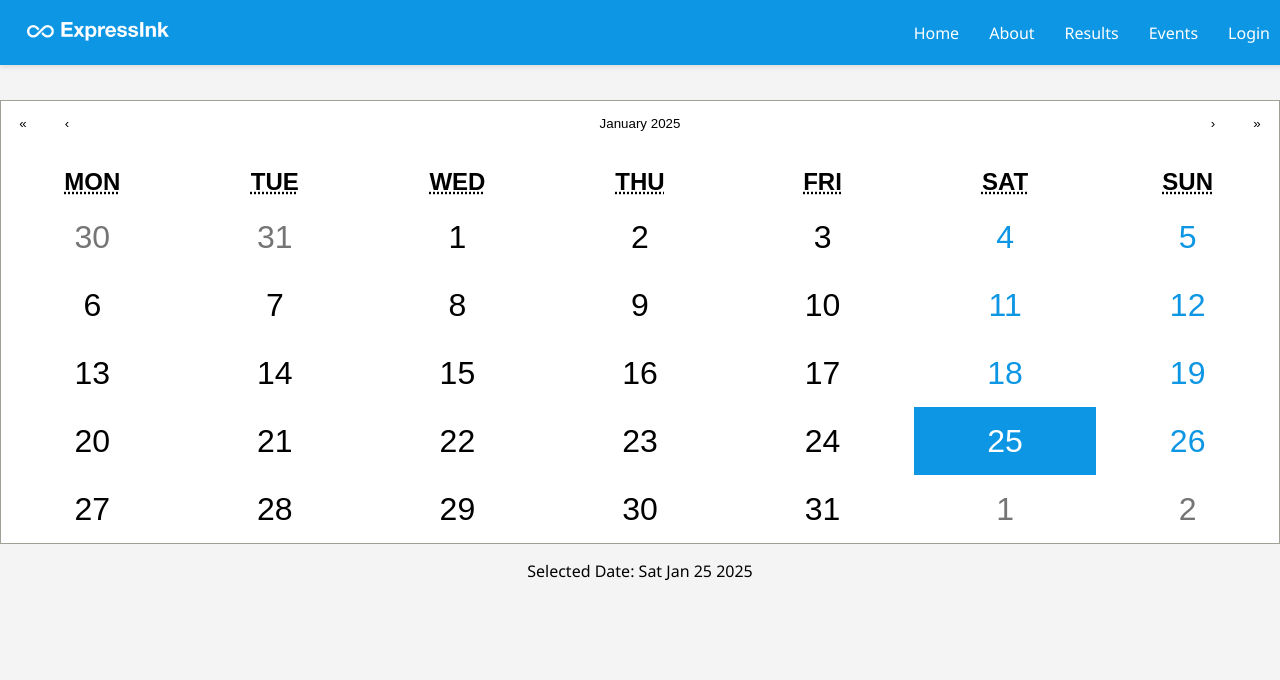
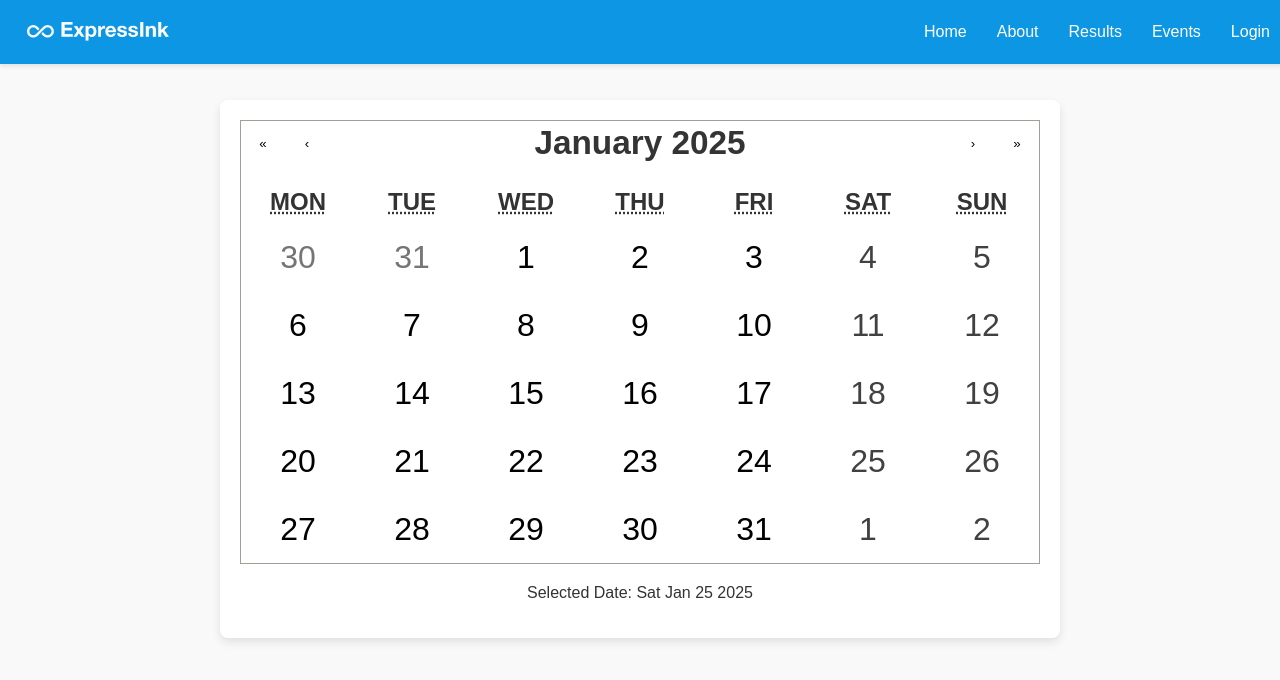
Before and after one commit to jasonli2446/ExpressInkFrontend, a React (Create React App) app in the folder image-upload-react/: page /Events in a window 1280 px wide. Shown: the top 680 px of the page. Built offline with nearby package versions, Linux system fonts and the light colour scheme.

Commit message:
Calendar

```diff
--- a/image-upload-react/src/pages/Calendar.css
+++ b/image-upload-react/src/pages/Calendar.css
@@ -122,13 +122,13 @@
   background-color: #e6e6e6;
 }
 
-  .react-calendar__tile--now {
-    background: #ffff76;
+.react-calendar__tile--now { /* this is on the today */
+  background: #ffffffce;
 }
 
 .react-calendar__tile--now:enabled:hover,
 .react-calendar__tile--now:enabled:focus {
-    background: #ffffa9;
+  background: #bebebe;
 }
 
 .react-calendar__tile--hasActive {
@@ -147,9 +147,20 @@
 
 .react-calendar__tile--active:enabled:hover,
 .react-calendar__tile--active:enabled:focus {
-    background: #1087ff;
-  }
+  background: #559dd7ad;
+} /* this stuff click hold on click <---------------------------- */
 
 .react-calendar--selectRange .react-calendar__tile--hover {
   background-color: #e6e6e6;
 }
+
+
+
+
+
+.react-calendar__navigation__label__labelText, react-calendar__navigation__label__labelText--from{
+font-size: 25pt;
+font-weight: 850;
+font-family: 'Arial';
+color: rgb(52, 52, 52);
+}
--- a/image-upload-react/src/pages/Events.css
+++ b/image-upload-react/src/pages/Events.css
@@ -1,4 +1,81 @@
 body {
     padding-top: 100px;
     text-align: center;
+    font-family: 'Arial', sans-serif;
+    background-color: #f9f9f9;
+    color: #333;
+    margin: 0;
 }
+
+.app {
+    max-width: 800px;
+    margin: 0 auto;
+    padding: 20px;
+    box-shadow: 0 4px 10px rgba(0, 0, 0, 0.1);
+    background-color: #ffffff;
+    border-radius: 8px;
+}
+
+.selected {
+
+}
+
+.react-calendar__tile--active {
+    background: #ffffff49; /* this shows today */
+    color: white;
+}
+
+.calendar-container {
+    margin-bottom: 20px;
+}
+.react-calendar__month-view__days__day--weekend {
+    color: #414141;
+}
+.react-calendar__tile:enabled:hover,
+.react-calendar__tile:enabled:focus {
+    border: 2% solid #0078d7;
+    color: #0078d7;
+}
+
+.react-calendar__tile--now:enabled:hover,
+.react-calendar__tile--now:enabled:focus {
+    border: 2px solid #000000;
+    color: #000000;
+}
+
+.highlighted {
+    border: 2px solid #000000;
+    color: #5789ff;
+    border-radius: 5%;
+}
+
+.events-list {
+    text-align: left;
+    margin-top: 20px;
+    padding: 10px;
+    background-color: #ffffffe1;
+    border-radius: 8px;
+    box-shadow: 0 2px 5px rgba(0, 0, 0, 0.1);
+}
+
+.events-list ul {
+    list-style: none;
+    padding: 0;
+}
+
+.events-list li {
+    margin-bottom: 10px;
+    padding: 10px;
+    border-bottom: 1px solid #ddd;
+}
+
+.events-list li:last-child {
+    border-bottom: none;
+}
+
+.events-list span {
+    display: block;
+    color: #555;
+    font-size: 0.9rem;
+    margin-top: 5px;
+}
```
Lines whose indentation alone changed are shown as unchanged.
